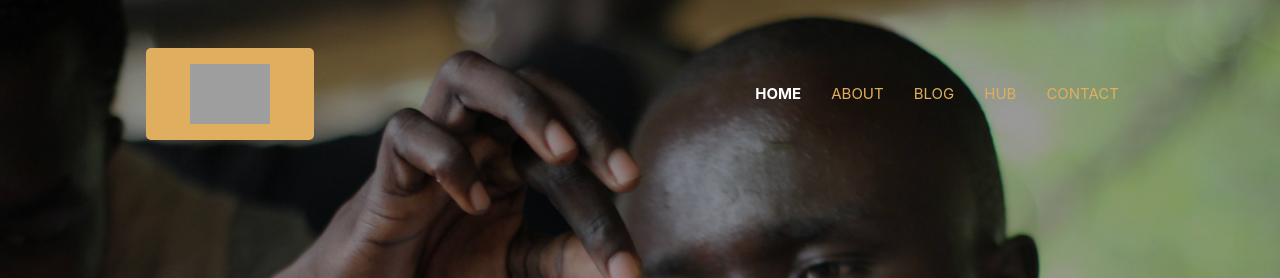
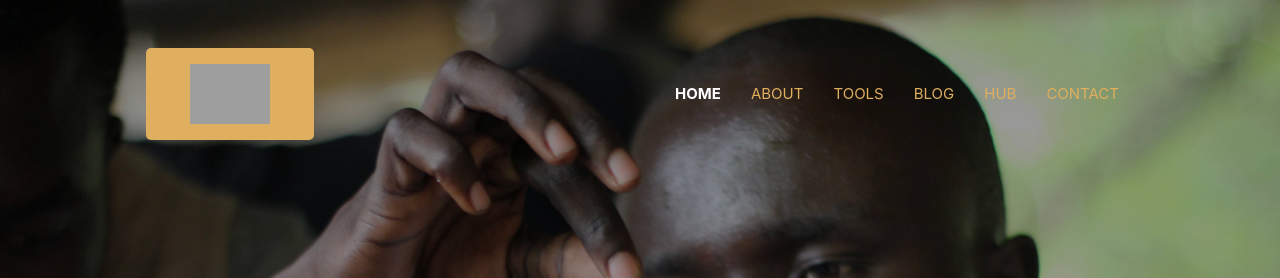
Before and after one commit to ASKnetCommunity/ASKnet.Community, a Jekyll site: the page built from index.html, in a window 1280 px wide. Shown: the top 278 px of the page. Built offline with Jekyll 4.4.1, drawn with Linux system fonts in a browser that asks for light colours.

Commit message:
added nav item "asktools"

```diff
--- a/_data/settings.yml
+++ b/_data/settings.yml
@@ -13,6 +13,7 @@
 
 menu:
 - {name: About, link: '/about'}
+- {name: Tools, link: '/#asktools'}
 - {name: Blog, link: '/blog'}
 - {name: hub, link: '/hub'}
 - {name: Contact, link: '/contact'}
--- a/_includes/header.html
+++ b/_includes/header.html
@@ -19,7 +19,7 @@
         </li>
         {% for link in site.data.settings.menu %}
           <li class="nav-item {{ class }}">
-            <a class="nav-link" href="{{ link.link }}">{{ link.name }}</a>
+            <a class="nav-link" href="{{ site.baseurl }}/{{ link.link }}">{{ link.name }}</a>
           </li>
         {% endfor %}
       </ul>
```
